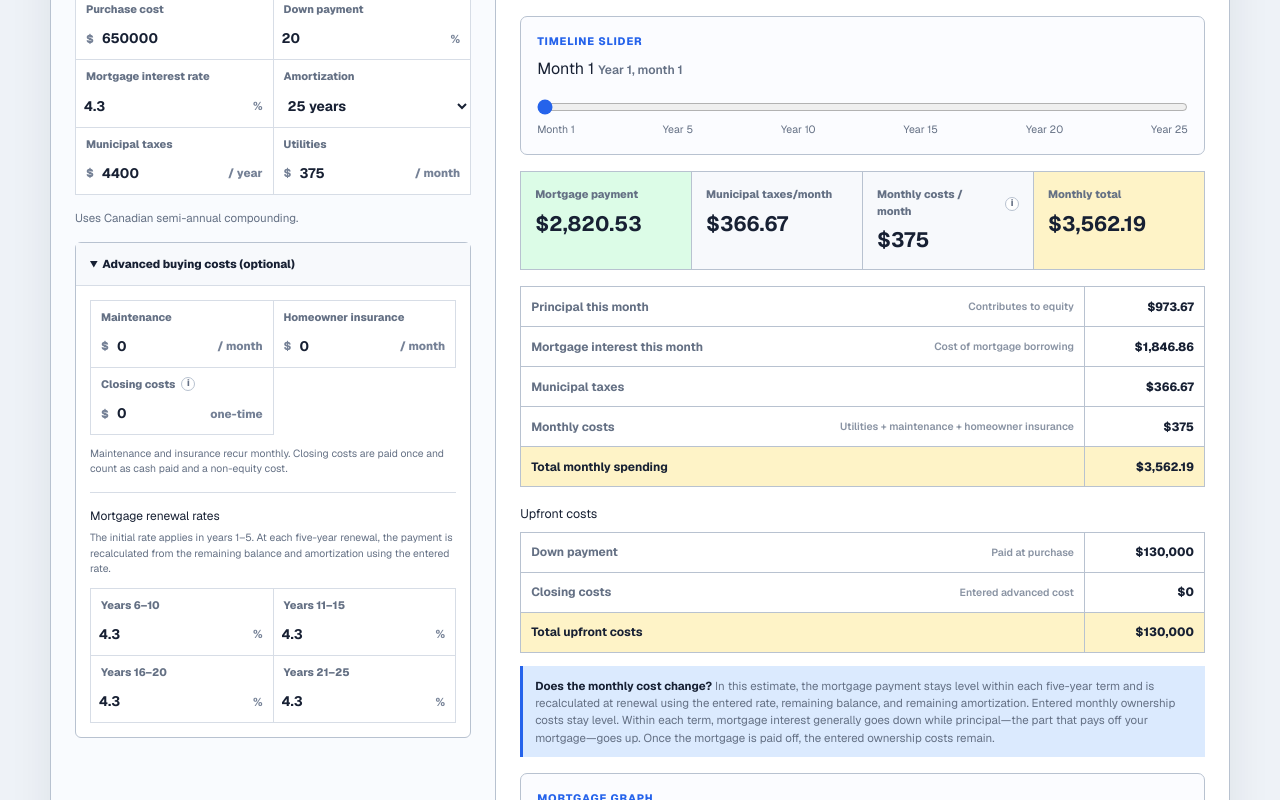
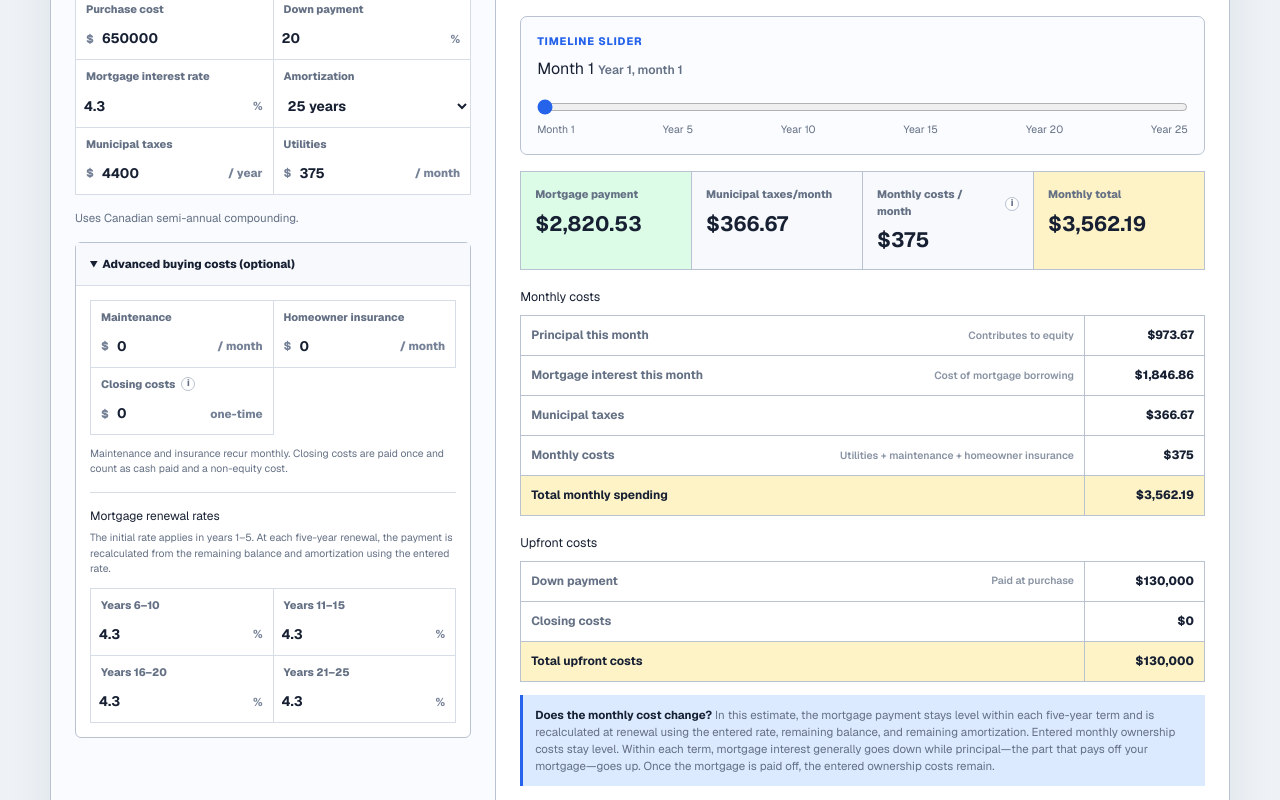
Before and after one commit to gerritsa/homevsbuy, a Next.js app: page / in a window 1280 px wide. Shown: the part 508-1308 px from the top of the page. Built offline with nearby package versions, Linux system fonts and the light colour scheme.

Commit message:
Refine cost section labels

```diff
--- a/app/globals.css
+++ b/app/globals.css
@@ -530,15 +530,18 @@ footer {
   border-left: 1px solid var(--line-strong);
 }
 
+.monthly-costs,
 .upfront-costs {
   margin-top: 18px;
 }
 
+.monthly-costs h3,
 .upfront-costs h3 {
   margin: 0;
   font-size: 0.78rem;
 }
 
+.monthly-detail-sheet,
 .upfront-detail-sheet {
   margin-top: 8px;
 }
--- a/app/page.tsx
+++ b/app/page.tsx
@@ -673,7 +673,9 @@ export default function Home() {
                 </div>
               </div>
 
-              <div className="detail-sheet">
+              <section className="monthly-costs" aria-label="Monthly buying costs">
+                <h3>Monthly costs</h3>
+                <div className="detail-sheet monthly-detail-sheet">
                   <DetailRow
                     amount={preciseMoney(results.selectedMonthPrincipal)}
                     label="Principal this month"
@@ -696,6 +698,7 @@ export default function Home() {
                     label="Total monthly spending"
                   />
                 </div>
+              </section>
 
               <section className="upfront-costs" aria-label="Upfront buying costs">
                 <h3>Upfront costs</h3>
@@ -708,7 +711,6 @@ export default function Home() {
                   <DetailRow
                     amount={money(results.closingCosts)}
                     label="Closing costs"
-                    note="Entered advanced cost"
                   />
                   <DetailRow
                     amount={money(upfrontBuyingCosts)}
@@ -972,7 +974,7 @@ export default function Home() {
                   </strong>
                 </div>
                 <div className="monthly-card total">
-                  <span>Cash paid through month {results.selectedMonth}</span>
+                  <span>Cumulative cost month {results.selectedMonth}</span>
                   <strong>{money(results.selectedRentCash)}</strong>
                 </div>
               </div>
@@ -998,15 +1000,6 @@ export default function Home() {
                 }
               >
                 <thead>
-                  <tr className="comparison-table-groups">
-                    <th aria-hidden="true" className="table-group-spacer" />
-                    <th className="table-group-buying" colSpan={comparisonBuyingTableColumnCount}>
-                      Buying
-                    </th>
-                    <th className="table-group-renting" colSpan={2}>
-                      Renting
-                    </th>
-                  </tr>
                   <tr>
                     <th>Year</th>
                     <th>Monthly rent</th>
@@ -1439,6 +1432,15 @@ export default function Home() {
                 }
               >
                 <thead>
+                  <tr className="comparison-table-groups">
+                    <th aria-hidden="true" className="table-group-spacer" />
+                    <th className="table-group-buying" colSpan={comparisonBuyingTableColumnCount}>
+                      Buying
+                    </th>
+                    <th className="table-group-renting" colSpan={2}>
+                      Renting
+                    </th>
+                  </tr>
                   <tr>
                     <th>Year</th>
                     <th className="table-down-payment"><span className="stacked-heading"><span>Down</span><span>payment</span></span></th>
```
Also changed, not shown: 1 other file (tests, documents, lock files or other folders). Lines whose indentation alone changed are shown as unchanged.
